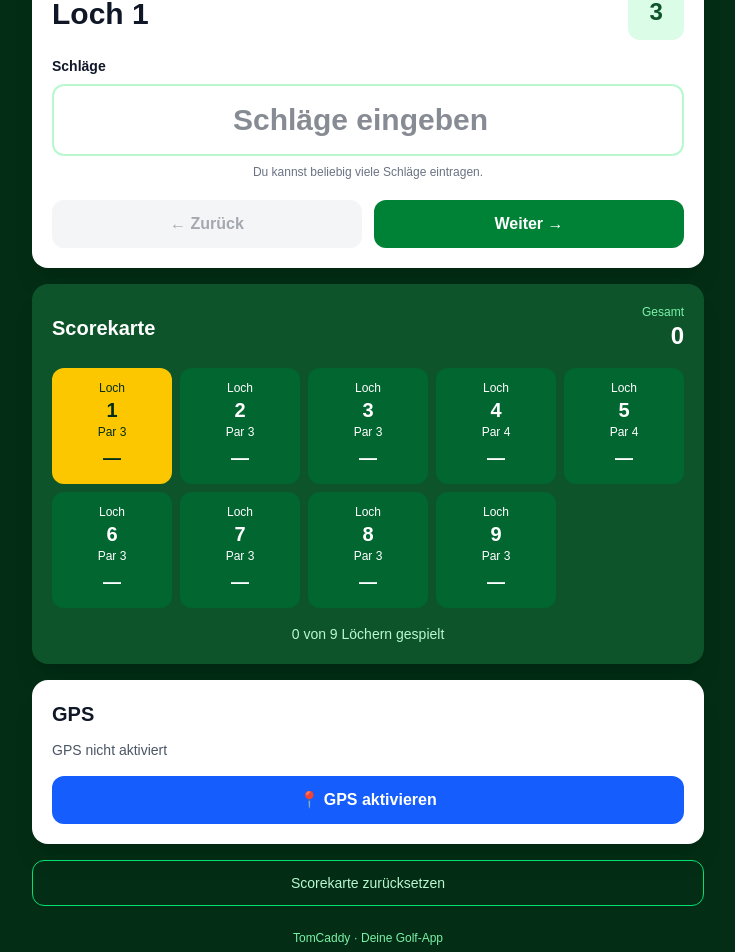
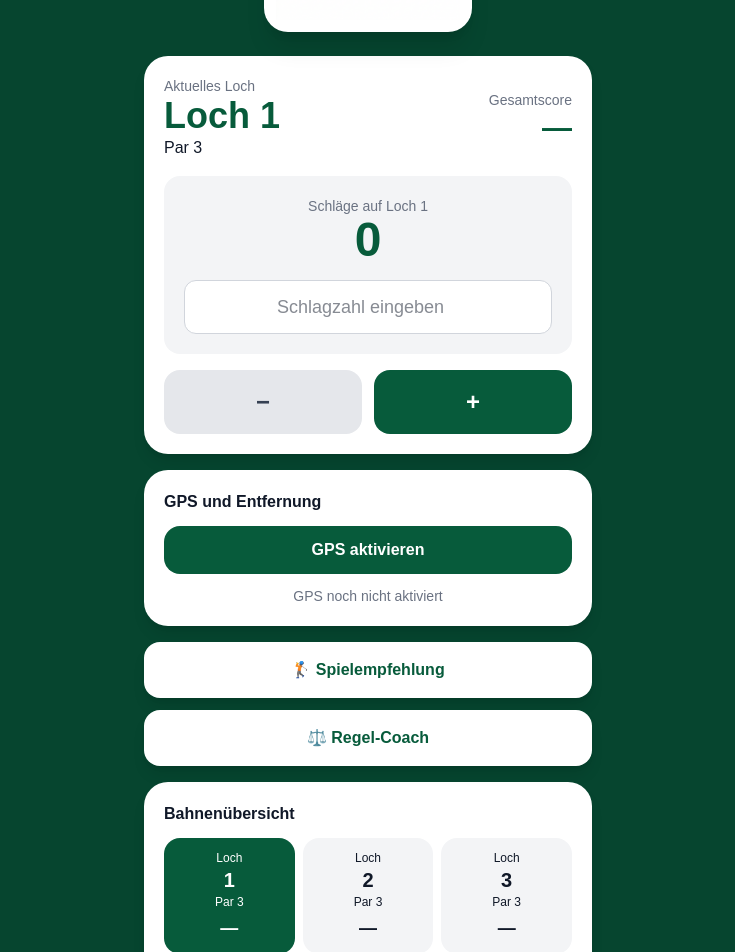
Before and after one commit to tmardorf-create/tomcaddy, a Next.js app: page / in a window 1280 px wide. Shown: the part 200-1152 px from the top of the page, without its empty margins (272-1007 px from the left). Built offline with nearby package versions, Linux system fonts and the light colour scheme.

Commit message:
Refactor Home component for GPS and score management
Refactor Home component to improve GPS handling and score management. Update UI elements and state management for better performance and user experience.

```diff
--- a/app/page.tsx
+++ b/app/page.tsx
@@ -1,15 +1,21 @@
 "use client";
 
 import { useEffect, useMemo, useState } from "react";
+import Link from "next/link";
+
+type Position = {
+  lat: number;
+  lon: number;
+  accuracy?: number;
+};
 
 type Hole = {
   number: number;
   par: number;
+  green?: Position;
 };
 
-type Scores = Record<number, string>;
-
-const holes: Hole[] = [
+const initialHoles: Hole[] = [
   { number: 1, par: 3 },
   { number: 2, par: 3 },
   { number: 3, par: 3 },
@@ -21,81 +27,131 @@ const holes: Hole[] = [
   { number: 9, par: 3 },
 ];
 
-export default function Home() {
-  const [currentHole, setCurrentHole] = useState<number>(1);
-  const [scores, setScores] = useState<Scores>({});
-  const [gpsStatus, setGpsStatus] = useState<string>(
-    "GPS nicht aktiviert"
-  );
-  const [isLoaded, setIsLoaded] = useState<boolean>(false);
-
-  const currentHoleData = holes.find(
-    (hole) => hole.number === currentHole
+const totalPar = initialHoles.reduce(
+  (sum, hole) => sum + hole.par,
+  0
 );
 
-  const currentScore = scores[currentHole] ?? "";
+function distanceInMeters(start: Position, end: Position) {
+  const earthRadius = 6371000;
 
-  const totalScore = useMemo(() => {
-    return Object.values(scores).reduce((total, score) => {
-      const numericScore = Number(score);
+  const lat1 = (start.lat * Math.PI) / 180;
+  const lat2 = (end.lat * Math.PI) / 180;
+  const deltaLat = ((end.lat - start.lat) * Math.PI) / 180;
+  const deltaLon = ((end.lon - start.lon) * Math.PI) / 180;
 
-      if (!Number.isFinite(numericScore)) {
-        return total;
+  const value =
+    Math.sin(deltaLat / 2) ** 2 +
+    Math.cos(lat1) *
+      Math.cos(lat2) *
+      Math.sin(deltaLon / 2) ** 2;
+
+  return Math.round(
+    earthRadius *
+      2 *
+      Math.atan2(Math.sqrt(value), Math.sqrt(1 - value))
+  );
 }
 
-      return total + numericScore;
-    }, 0);
-  }, [scores]);
+export default function Home() {
+  const [currentHole, setCurrentHole] = useState(1);
+  const [scores, setScores] = useState<Record<number, number>>({});
+  const [position, setPosition] = useState<Position | null>(null);
+  const [gpsActive, setGpsActive] = useState(false);
+  const [status, setStatus] = useState("GPS noch nicht aktiviert");
 
-  const playedHoles = Object.values(scores).filter(
-    (score) => score !== ""
-  ).length;
+  const selectedHole =
+    initialHoles.find((hole) => hole.number === currentHole) ??
+    initialHoles[0];
+
+  const totalScore = useMemo(
+    () =>
+      Object.values(scores).reduce(
+        (sum, score) => sum + score,
+        0
+      ),
+    [scores]
+  );
+
+  const scoreDifference =
+    totalScore > 0 ? totalScore - totalPar : 0;
+
+  const distanceToGreen =
+    position && selectedHole.green
+      ? distanceInMeters(position, selectedHole.green)
+      : null;
 
   useEffect(() => {
     try {
-      const savedScores = window.localStorage.getItem("tomcaddy-scores");
-      const savedHole = window.localStorage.getItem("tomcaddy-current-hole");
+      const savedScores = localStorage.getItem("tomcaddy-scores");
+      const savedHole = localStorage.getItem("tomcaddy-current-hole");
+      const savedPosition = localStorage.getItem("tomcaddy-position");
 
       if (savedScores) {
-        const parsedScores = JSON.parse(savedScores) as Scores;
-        setScores(parsedScores);
+        setScores(JSON.parse(savedScores));
       }
 
       if (savedHole) {
         const parsedHole = Number(savedHole);
 
-        if (holes.some((hole) => hole.number === parsedHole)) {
+        if (
+          initialHoles.some(
+            (hole) => hole.number === parsedHole
+          )
+        ) {
           setCurrentHole(parsedHole);
         }
+      }
+
+      if (savedPosition) {
+        setPosition(JSON.parse(savedPosition));
       }
     } catch {
       setScores({});
       setCurrentHole(1);
-    } finally {
-      setIsLoaded(true);
+      setPosition(null);
     }
   }, []);
 
   useEffect(() => {
-    if (!isLoaded) {
-      return;
-    }
-
-    window.localStorage.setItem(
+    localStorage.setItem(
       "tomcaddy-scores",
       JSON.stringify(scores)
     );
+  }, [scores]);
 
-    window.localStorage.setItem(
+  useEffect(() => {
+    localStorage.setItem(
       "tomcaddy-current-hole",
       String(currentHole)
     );
-  }, [scores, currentHole, isLoaded]);
+  }, [currentHole]);
 
-  function updateScore(value: string) {
+  useEffect(() => {
+    if (position) {
+      localStorage.setItem(
+        "tomcaddy-position",
+        JSON.stringify(position)
+      );
+    }
+  }, [position]);
+
+  function changeScore(amount: number) {
+    setScores((currentScores) => {
+      const currentScore = currentScores[currentHole] ?? 0;
+      const newScore = Math.max(0, currentScore + amount);
+
+      return {
+        ...currentScores,
+        [currentHole]: newScore,
+      };
+    });
+  }
+
+  function setFreeScore(value: string) {
     if (value === "") {
-      setScores((previousScores) => {
-        const updatedScores = { ...previousScores };
+      setScores((currentScores) => {
+        const updatedScores = { ...currentScores };
         delete updatedScores[currentHole];
         return updatedScores;
       });
@@ -103,43 +159,39 @@ export default function Home() {
       return;
     }
 
-    if (!/^\d+$/.test(value)) {
+    const numericValue = Number(value);
+
+    if (!Number.isNaN(numericValue) && numericValue >= 0) {
+      setScores((currentScores) => ({
+        ...currentScores,
+        [currentHole]: numericValue,
+      }));
+    }
+  }
+
+  function activateGps() {
+    if (!navigator.geolocation) {
+      setStatus("GPS wird nicht unterstützt.");
       return;
     }
 
-    setScores((previousScores) => ({
-      ...previousScores,
-      [currentHole]: value,
-    }));
-  }
-
-  function goToPreviousHole() {
-    setCurrentHole((hole) => Math.max(1, hole - 1));
-  }
-
-  function goToNextHole() {
-    setCurrentHole((hole) => Math.min(holes.length, hole + 1));
-  }
-
-  function activateGps() {
-    if (!("geolocation" in navigator)) {
-      setGpsStatus("GPS wird von diesem Gerät nicht unterstützt");
-      return;
-    }
-
-    setGpsStatus("GPS wird ermittelt ...");
+    setGpsActive(true);
+    setStatus("GPS wird ermittelt …");
 
     navigator.geolocation.getCurrentPosition(
-      (position) => {
-        const latitude = position.coords.latitude.toFixed(5);
-        const longitude = position.coords.longitude.toFixed(5);
+      (location) => {
+        setPosition({
+          lat: location.coords.latitude,
+          lon: location.coords.longitude,
+          accuracy: location.coords.accuracy,
+        });
 
-        setGpsStatus(`GPS aktiv: ${latitude}, ${longitude}`);
+        setStatus("GPS-Position erfolgreich ermittelt");
+        setGpsActive(false);
       },
       () => {
-        setGpsStatus(
-          "GPS konnte nicht aktiviert werden. Bitte Berechtigung prüfen."
-        );
+        setGpsActive(false);
+        setStatus("GPS konnte nicht abgerufen werden.");
       },
       {
         enableHighAccuracy: true,
@@ -149,167 +201,193 @@ export default function Home() {
     );
   }
 
-  function resetApp() {
-    const confirmed = window.confirm(
-      "Möchtest du wirklich alle gespeicherten Schläge löschen?"
-    );
+  function resetEverything() {
+    setScores({});
+    setPosition(null);
+    setCurrentHole(1);
+    setGpsActive(false);
+    setStatus("GPS noch nicht aktiviert");
 
-    if (!confirmed) {
-      return;
-    }
-
-    setScores({});
-    setCurrentHole(1);
-    window.localStorage.removeItem("tomcaddy-scores");
-    window.localStorage.removeItem("tomcaddy-current-hole");
-  }
-
-  if (!currentHoleData) {
-    return null;
+    localStorage.removeItem("tomcaddy-scores");
+    localStorage.removeItem("tomcaddy-position");
+    localStorage.removeItem("tomcaddy-current-hole");
   }
 
   return (
-    <main className="min-h-screen bg-green-950 px-4 py-6 text-white">
-      <div className="mx-auto w-full max-w-2xl">
-        <header className="mb-6 text-center">
-          <p className="mb-2 text-sm font-medium uppercase tracking-widest text-green-300">
-            GolfPark Gudensberg
+    <main className="min-h-screen bg-[#06452f] px-4 py-6 text-white">
+      <div className="mx-auto max-w-md">
+        <header className="mb-6 flex justify-center">
+          <div className="flex h-52 w-52 items-center justify-center rounded-3xl bg-white p-3 shadow-xl">
+            <img
+              src="/tomcaddy-logo.png"
+              alt="TomCaddy Logo"
+              className="h-full w-full object-contain"
+            />
+          </div>
+        </header>
+
+        <section className="mb-4 rounded-3xl bg-white p-5 text-gray-900 shadow-lg">
+          <div className="mb-4 flex items-center justify-between">
+            <div>
+              <p className="text-sm text-gray-500">
+                Aktuelles Loch
               </p>
 
-          <h1 className="text-4xl font-bold">TomCaddy</h1>
+              <h1 className="text-4xl font-bold text-[#075b3b]">
+                Loch {currentHole}
+              </h1>
 
-          <p className="mt-2 text-green-200">
-            Deine digitale Scorekarte
-          </p>
-        </header>
-
-        <section className="mb-4 rounded-2xl bg-white p-5 text-gray-900 shadow-xl">
-          <div className="mb-4 flex items-center justify-between">
-            <div>
-              <p className="text-sm text-gray-500">Aktuelles Loch</p>
-
-              <h2 className="text-3xl font-bold">
-                Loch {currentHoleData.number}
-              </h2>
+              <p>Par {selectedHole.par}</p>
             </div>
 
-            <div className="rounded-xl bg-green-100 px-4 py-3 text-center text-green-900">
-              <p className="text-xs uppercase">Par</p>
-              <p className="text-2xl font-bold">{currentHoleData.par}</p>
+            <div className="text-right">
+              <p className="text-sm text-gray-500">
+                Gesamtscore
+              </p>
+
+              <p className="text-3xl font-bold text-[#075b3b]">
+                {totalScore || "—"}
+              </p>
+
+              {totalScore > 0 && (
+                <p className="text-xs text-gray-500">
+                  {scoreDifference > 0
+                    ? `+${scoreDifference}`
+                    : scoreDifference}
+                </p>
+              )}
             </div>
           </div>
 
-          <label
-            htmlFor="score"
-            className="mb-2 block text-sm font-semibold"
-          >
-            Schläge
-          </label>
+          <div className="mb-4 rounded-2xl bg-gray-100 p-5 text-center">
+            <p className="text-sm text-gray-500">
+              Schläge auf Loch {currentHole}
+            </p>
+
+            <p className="text-5xl font-bold text-[#075b3b]">
+              {scores[currentHole] ?? 0}
+            </p>
 
             <input
-            id="score"
               type="number"
-            inputMode="numeric"
-            min="1"
+              min="0"
               step="1"
-            value={currentScore}
-            onChange={(event) => updateScore(event.target.value)}
-            placeholder="Schläge eingeben"
-            className="w-full rounded-xl border-2 border-green-200 px-4 py-4 text-center text-3xl font-bold outline-none focus:border-green-700"
+              value={scores[currentHole] ?? ""}
+              onChange={(event) =>
+                setFreeScore(event.target.value)
+              }
+              placeholder="Schlagzahl eingeben"
+              className="mt-4 w-full rounded-xl border border-gray-300 bg-white px-3 py-3 text-center text-lg text-gray-900 outline-none focus:border-[#075b3b]"
             />
+          </div>
 
-          <p className="mt-2 text-center text-xs text-gray-500">
-            Du kannst beliebig viele Schläge eintragen.
-          </p>
-
-          <div className="mt-5 grid grid-cols-2 gap-3">
+          <div className="grid grid-cols-2 gap-3">
             <button
               type="button"
-              onClick={goToPreviousHole}
-              disabled={currentHole === 1}
-              className="rounded-xl bg-gray-200 px-4 py-3 font-semibold text-gray-800 disabled:cursor-not-allowed disabled:opacity-40"
+              onClick={() => changeScore(-1)}
+              className="rounded-2xl bg-gray-200 py-4 text-2xl font-bold text-gray-700"
             >
-              ← Zurück
+              −
             </button>
 
             <button
               type="button"
-              onClick={goToNextHole}
-              disabled={currentHole === holes.length}
-              className="rounded-xl bg-green-700 px-4 py-3 font-semibold text-white disabled:cursor-not-allowed disabled:opacity-40"
+              onClick={() => changeScore(1)}
+              className="rounded-2xl bg-[#075b3b] py-4 text-2xl font-bold text-white"
             >
-              Weiter →
+              +
             </button>
           </div>
         </section>
 
-        <section className="mb-4 rounded-2xl bg-green-900 p-5 shadow-xl">
-          <div className="mb-4 flex items-center justify-between">
-            <h2 className="text-xl font-bold">Scorekarte</h2>
+        <section className="mb-4 rounded-3xl bg-white p-5 text-gray-900 shadow-lg">
+          <h2 className="mb-3 font-bold">
+            GPS und Entfernung
+          </h2>
 
-            <div className="text-right">
-              <p className="text-xs text-green-300">Gesamt</p>
-              <p className="text-2xl font-bold">{totalScore}</p>
-            </div>
-          </div>
+          <button
+            type="button"
+            onClick={activateGps}
+            className="w-full rounded-2xl bg-[#075b3b] py-3 font-semibold text-white"
+          >
+            {gpsActive
+              ? "GPS wird ermittelt …"
+              : "GPS aktivieren"}
+          </button>
 
-          <div className="grid grid-cols-3 gap-2 sm:grid-cols-5">
-            {holes.map((hole) => {
-              const isActive = hole.number === currentHole;
-              const score = scores[hole.number];
+          <p className="mt-3 text-center text-sm text-gray-500">
+            {status}
+          </p>
 
-              return (
+          {distanceToGreen !== null && (
+            <p className="mt-2 text-center text-xl font-bold text-[#075b3b]">
+              {distanceToGreen} m bis zum Grün
+            </p>
+          )}
+        </section>
+
+        <section className="mb-4 grid gap-3">
+          <Link
+            href="/spielempfehlung"
+            className="rounded-2xl bg-white p-4 text-center font-bold text-[#075b3b] shadow-lg transition hover:bg-green-50"
+          >
+            🏌️ Spielempfehlung
+          </Link>
+
+          <Link
+            href="/regelcoach"
+            className="rounded-2xl bg-white p-4 text-center font-bold text-[#075b3b] shadow-lg transition hover:bg-green-50"
+          >
+            ⚖️ Regel-Coach
+          </Link>
+        </section>
+
+        <section className="mb-4 rounded-3xl bg-white p-5 text-gray-900 shadow-lg">
+          <h2 className="mb-3 font-bold">
+            Bahnenübersicht
+          </h2>
+
+          <div className="grid grid-cols-3 gap-2">
+            {initialHoles.map((hole) => (
               <button
                 key={hole.number}
                 type="button"
                 onClick={() => setCurrentHole(hole.number)}
-                  className={`rounded-xl p-3 text-center transition ${
-                    isActive
-                      ? "bg-yellow-400 text-green-950"
-                      : "bg-green-800 text-white hover:bg-green-700"
+                className={`rounded-2xl p-3 text-center ${
+                  currentHole === hole.number
+                    ? "bg-[#075b3b] text-white"
+                    : "bg-gray-100 text-gray-900"
                 }`}
               >
-                  <p className="text-xs">Loch</p>
-                  <p className="text-xl font-bold">{hole.number}</p>
-                  <p className="text-xs">Par {hole.par}</p>
-                  <p className="mt-1 text-lg font-bold">
-                    {score || "—"}
-                  </p>
-                </button>
-              );
-            })}
+                <div className="text-xs">Loch</div>
+
+                <div className="text-xl font-bold">
+                  {hole.number}
                 </div>
 
-          <p className="mt-4 text-center text-sm text-green-200">
-            {playedHoles} von {holes.length} Löchern gespielt
-          </p>
-        </section>
+                <div className="text-xs">
+                  Par {hole.par}
+                </div>
 
-        <section className="mb-4 rounded-2xl bg-white p-5 text-gray-900 shadow-xl">
-          <h2 className="mb-3 text-xl font-bold">GPS</h2>
-
-          <p className="mb-4 text-sm text-gray-600">{gpsStatus}</p>
-
-          <button
-            type="button"
-            onClick={activateGps}
-            className="w-full rounded-xl bg-blue-600 px-4 py-3 font-semibold text-white hover:bg-blue-700"
-          >
-            📍 GPS aktivieren
+                <div className="mt-1 text-lg font-bold">
+                  {scores[hole.number] ?? "—"}
+                </div>
               </button>
+            ))}
+          </div>
         </section>
 
         <button
           type="button"
-          onClick={resetApp}
-          className="w-full rounded-xl border border-green-400 px-4 py-3 text-sm text-green-200 hover:bg-green-900"
+          onClick={resetEverything}
+          className="mb-4 w-full rounded-2xl border border-green-300/40 py-3 text-sm text-green-100"
         >
-          Scorekarte zurücksetzen
+          Scores und GPS-Daten zurücksetzen
         </button>
 
-        <footer className="mt-6 text-center text-xs text-green-300">
-          TomCaddy · Deine Golf-App
-        </footer>
+        <p className="pb-4 text-center text-xs text-green-200">
+          TomCaddy · GolfPark Gudensberg
+        </p>
       </div>
     </main>
   );
```
Lines whose indentation alone changed are shown as unchanged.
